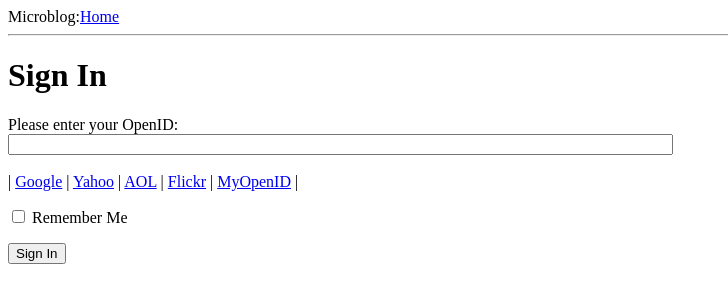
After one commit to iconbaby/micro-blog, a Flask app: page /login in a window 1280 px wide. The commit adds this page. Shown: the top 303 px of the page, without its empty margins (0-728 px from the left). Run offline with Flask 2, Linux system fonts and the light colour scheme.

Commit message:
complete the form

```diff
--- /dev/null
+++ b/app/forms.py
@@ -0,0 +1,8 @@
+from flask.ext.wtf import Form
+from wtforms import StringField, BooleanField
+from wtforms.validators import DataRequired
+
+
+class LoginForm(Form):
+    openid = StringField('openid', validators=[DataRequired()])
+    remember_me = BooleanField('remember_me', default=False)
--- a/app/templates/base.html
+++ b/app/templates/base.html
@@ -9,6 +9,15 @@
 <body>
 <div>Microblog:<a href="/index">Home</a></div>
 <hr>
+{% with messages =get_flashed_messages()%}
+{% if messages %}
+<ul>
+    {% for message in messages %}
+    <li>{{message}}</li>
+    {% endfor %}
+</ul>
+{% endif%}
+{%endwith%}
 {% block content %}{% endblock %}
 </body>
 </html>
--- /dev/null
+++ b/app/templates/login.html
@@ -0,0 +1,32 @@
+<!--extend from base layout-->
+{% extends "base.html" %}
+{% block content %}
+<script type="text/javascript">
+    function set_openid(openid, pr)
+    {
+        u = openid.search('<username>')
+        if (u != -1) {
+            user = prompt('Enter your' + pr + 'username:')
+            openid = openid.substr(0, u) + user
+        }
+        form = document.forms['login'];
+        form.elements['openid'].value = openid
+    }
+</script>
+<h1>Sign In</h1>
+<form aciton="" method="post" name="login">
+    {{form.hidden_tag()}}
+    <p>
+        Please enter your OpenID:<br>
+        {{form.openid(size=80)}}<br>
+        {% for error in form.openid.errors %}
+        <span style="color:red;">[{{error}}]</span>
+        {% endfor %}<br>
+        |{% for pr in providers %}
+        <a href="javascript:set_openid('{{pr.url}}','{{pr.name}}');">{{pr.name}}</a> |
+        {% endfor %}
+    </p>
+    <p>{{form.remember_me}} Remember Me</p>
+    <p><input type="submit" value="Sign In"></p>
+</form>
+{% endblock %}
--- a/app/views.py
+++ b/app/views.py
@@ -1,5 +1,6 @@
 from app import app
-from flask import render_template
+from flask import render_template, flash, redirect
+from .forms import LoginForm
 
 
 @app.route('/')
@@ -17,3 +18,14 @@ def index():
     ]
     return render_template('index.html', title='Home', user=user,
                            posts=posts)
+
+
+@app.route('/login', methods=['GET', 'POST'])
+def login():
+    form = LoginForm()
+    if form.validate_on_submit():
+        flash('Login requested for OpenId=' + form.openid.data + '",remember_me=' + str(form.remember_me.data))
+        return redirect('/index')
+    # flash('login success')
+    return render_template('login.html', title='Sign In', form=form,
+                           providers=app.config['OPENID_PROVIDERS'])
```
Also changed, not shown: config.py (+8 -0 lines).
